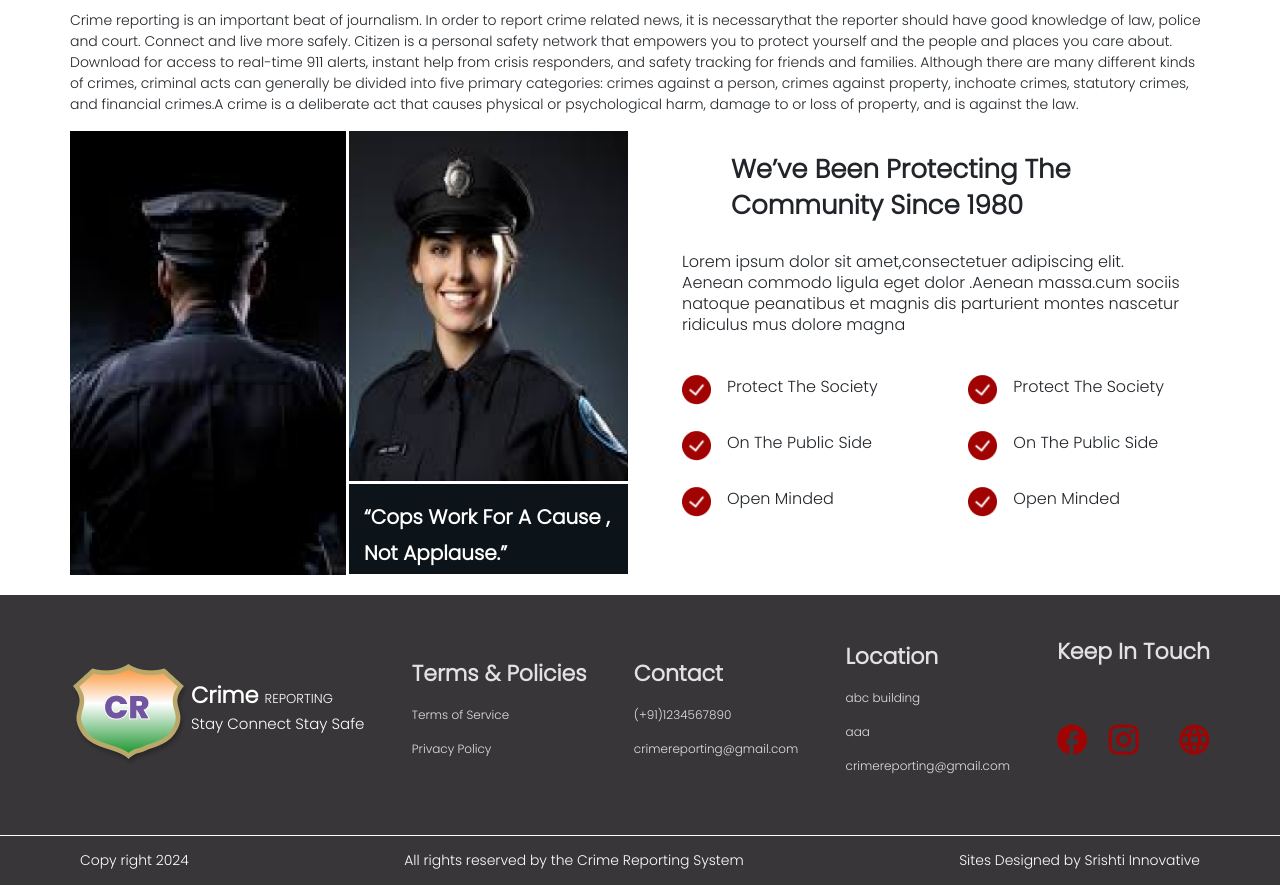
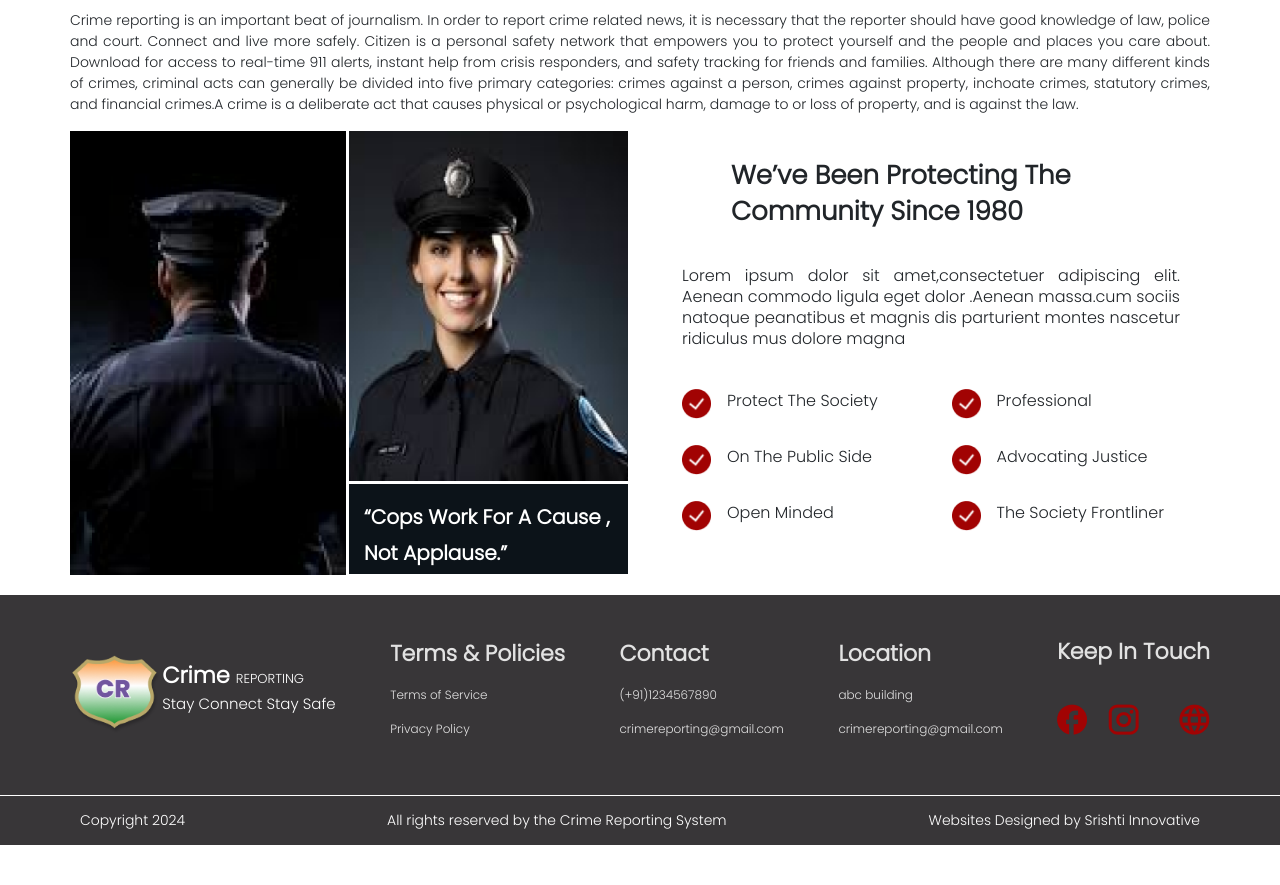
Before and after one commit to soumyasics/crime_Reporting, a React (Create React App) app in the folder client/: page /crime_reporting/citizen_home in a window 1280 px wide. Shown: the part 800-1685 px from the top of the page. After the commit the page ends 1645 px from the top, so only its background shows below. Built offline with nearby package versions, Linux system fonts and the light colour scheme; no server answers; sample sign-in values are in the browser's storage.

Commit message:
sprint1 bug fixed

```diff
--- a/client/src/Assets/Styles/CitizenLandingPage.css
+++ b/client/src/Assets/Styles/CitizenLandingPage.css
@@ -6,7 +6,7 @@
   font-size: 14px;
   font-weight: 400;
   line-height: 21px;
-  text-align: left;
+  text-align: justify;
 }
 
 .citizen_img1 {
@@ -46,7 +46,7 @@
 }
 
 .citizen_img_content {
-  padding: 20px 30px;
+  padding: 10px 30px;
 }
 
 .citizen_img_content_head {
@@ -63,7 +63,7 @@
   font-size: 16px;
   font-weight: 400;
   line-height: 21px;
-  text-align: left;
+  text-align: justify;
 }
 
 .citizen_img_content_points img {
--- a/client/src/Assets/Styles/Footer.css
+++ b/client/src/Assets/Styles/Footer.css
@@ -12,6 +12,10 @@
 .footer_logo {
   display: flex;
   align-items:center ;
+}
+
+.footer_logo img{
+  height: 80px;
 }
 
 .footer_logo_title {
@@ -62,5 +66,5 @@ text-transform: capitalize;
 .footer_links{
   display: flex;
   justify-content: space-between;
-  padding: 40px 0;
+  padding: 20px 0;
 }
--- a/client/src/Components/Citizen/CitizenLandingPage.js
+++ b/client/src/Components/Citizen/CitizenLandingPage.js
@@ -20,7 +20,7 @@ function CitizenLandingPage() {
       <div className="container citizen_landingpage">
         <p className="citizen_landingpage_content">
           Crime reporting is an important beat of journalism. In order to report
-          crime related news, it is necessarythat the reporter should have good
+          crime related news, it is necessary that the reporter should have good
           knowledge of law, police and court. Connect and live more safely.
           Citizen is a personal safety network that empowers you to protect
           yourself and the people and places you care about. Download for access
@@ -49,10 +49,10 @@ function CitizenLandingPage() {
           </div>
           <div className="col-6">
             <div className="citizen_img_content">
-              <p className="citizen_img_content_head">
+              <p className="citizen_img_content_head mt-3">
                 We’ve Been Protecting The Community Since 1980
               </p>
-              <p className="citizen_img_content_para">
+              <p className="citizen_img_content_para mt-2">
                 Lorem ipsum dolor sit amet,consectetuer adipiscing elit. Aenean
                 commodo ligula eget dolor .Aenean massa.cum sociis natoque
                 peanatibus et magnis dis parturient montes nascetur ridiculus
@@ -76,15 +76,15 @@ function CitizenLandingPage() {
                 <div className="mt-4" >
                 <div className="citizen_img_content_points d-flex mb-3">
                     <img src={img3} />
-                    <p className="px-3">Protect The Society</p>
+                    <p className="px-3">Professional</p>
                   </div>
                   <div className="citizen_img_content_points d-flex mb-3">
                     <img src={img3} />
-                    <p className="px-3">On The Public Side</p>
+                    <p className="px-3">Advocating Justice</p>
                   </div>
                   <div className="citizen_img_content_points d-flex mb-3">
                     <img src={img3} />
-                    <p className="px-3">Open Minded</p>
+                    <p className="px-3">The Society Frontliner</p>
                   </div>
                 </div>
               </div>
--- a/client/src/Components/Constants/BaseUrl.js
+++ b/client/src/Components/Constants/BaseUrl.js
@@ -2,7 +2,7 @@ import axios from 'axios';
 
 const axiosInstance = axios.create({
 
-  //server api
+//server api
 
   baseURL: 'http://hybrid.srishticampus.in:4042/crime_reporting_api/',
 
--- a/client/src/Components/Constants/Schema.js
+++ b/client/src/Components/Constants/Schema.js
@@ -36,17 +36,16 @@ export const LoginSchema = yup.object().shape({
       .oneOf([yup.ref('password'), null], 'Passwords must match')
       .required('Required'),
     housename: yup.string()
-      .matches(/^[a-zA-Z\s]+$/, "Only letters are allowed")
+
       .min(2, "Enter minimum 2 characters")
       .max(20, "Maximum 20 characters are allowed")
       .required("Required"),
     street: yup.string()
-      .matches(/^[a-zA-Z\s]+$/, "Only letters are allowed")
+
       .min(2, "Enter minimum 2 characters")
       .max(20, "Maximum 20 characters are allowed")
       .required("Required"),
     state: yup.string()
-      .matches(/^[a-zA-Z\s]+$/, "Only letters are allowed")
       .min(2, "Enter minimum 2 characters")
       .max(20, "Maximum 20 characters are allowed")
       .required("Required"),
--- a/client/src/Components/Footer/Footer.js
+++ b/client/src/Components/Footer/Footer.js
@@ -34,7 +34,6 @@ function Footer() {
           <div>
             <p className="footer_title">Location</p>
             <p className="footer_content">abc building</p>
-            <p className="footer_content">aaa</p>
             <p className="footer_content">crimereporting@gmail.com</p>
           </div>
           <div>
--- a/client/src/Components/Footer/Footer2.js
+++ b/client/src/Components/Footer/Footer2.js
@@ -6,9 +6,9 @@ function Footer2() {
     <div>
       <div className='footer2'>
         <div className='container footer2_titles' >
-            <p>Copy right 2024</p>
-            <p>All rights reserved  by the Crime Reporting  System</p>
-            <p>Sites Designed by Srishti Innovative</p>
+            <p>Copyright 2024</p>
+            <p>All rights reserved by the Crime Reporting System</p>
+            <p>Websites Designed by Srishti Innovative</p>
         </div>
       </div>
     </div>
```
Also changed, not shown: 1 other file (tests, documents, lock files or other folders).
